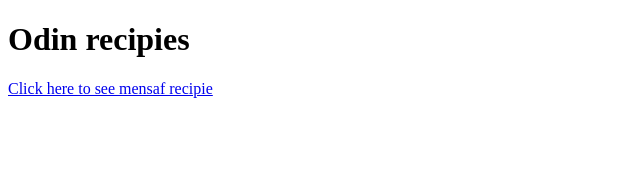
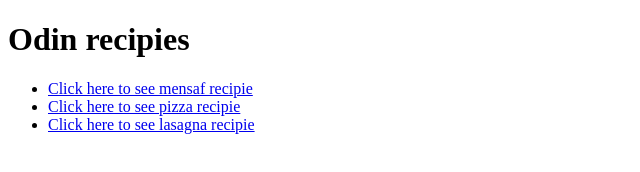
Before and after one commit to plzusername/new-odin-recipies, a plain HTML site: page index.html in a window 1280 px wide. Shown: the whole page, without its empty margins (0-640 px from the left). Drawn offline with Linux system fonts and the light colour scheme.

Commit message:
Add new links
Add new links to the new recipies

```diff
--- a/index.html
+++ b/index.html
@@ -6,6 +6,15 @@
     </head>
     <body>
         <h1>Odin recipies</h1>
-        <a href="recipies/mensaf.html">Click here to see mensaf recipie</a>
+        <ul>
+            <li>        <a href="recipies/mensaf.html">Click here to see mensaf recipie</a>
+            </li>
+            <li>        <a href="recipies/pizza.html">Click here to see pizza recipie</a>
+            </li>
+            <li>        <a href="recipies/lasagna.html">Click here to see lasagna recipie</a>
+            </li>
+
+        </ul>
+
     </body>
 </html>
```
